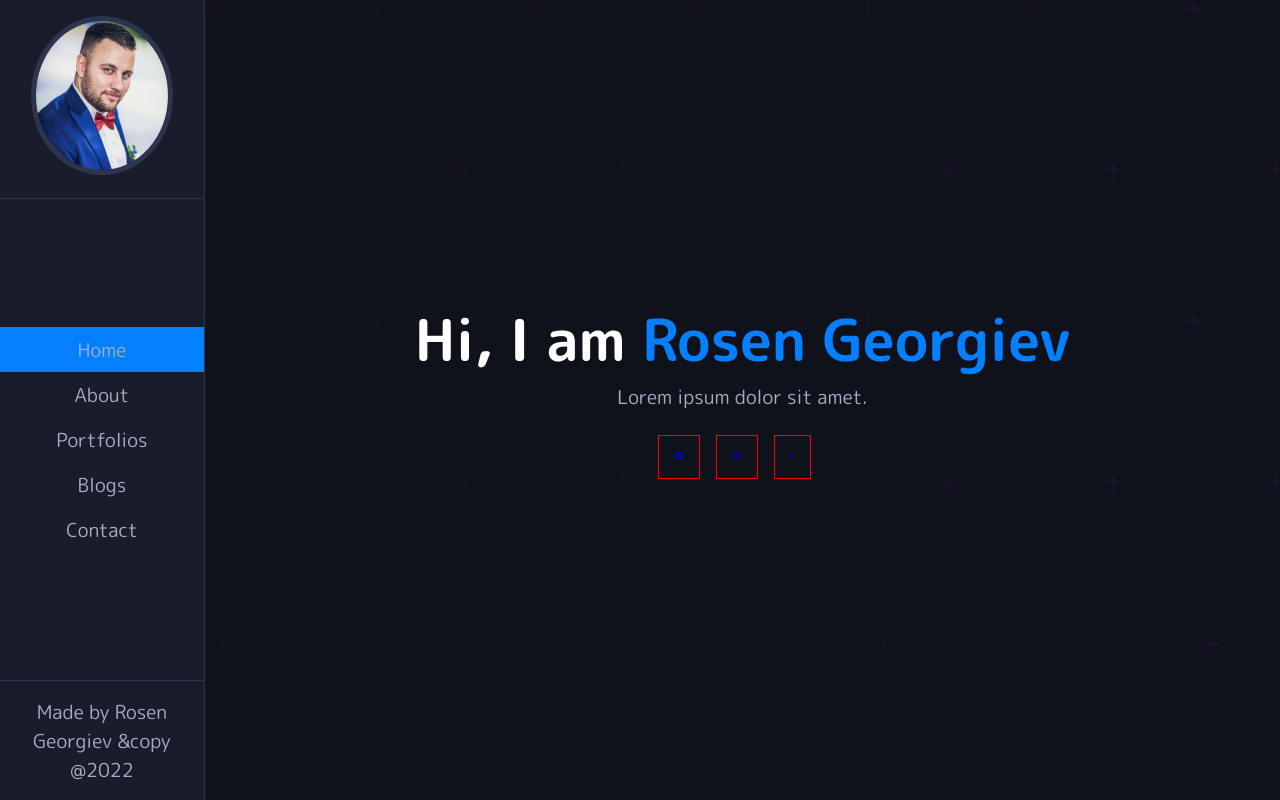
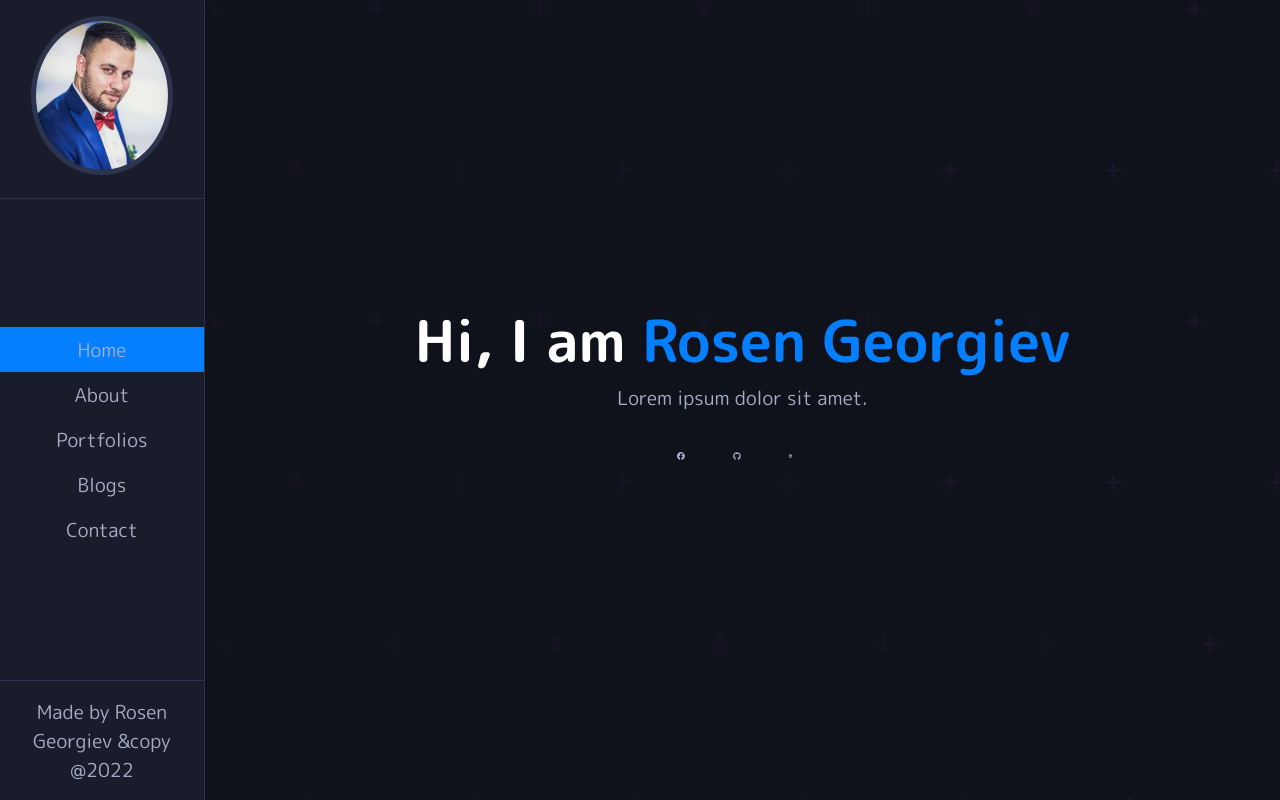
Before and after one commit to RosenGeorgievvv/portfolio-v.1, a React (Create React App) app: page / in a window 1280 px wide. Built offline with nearby package versions, Linux system fonts and the light colour scheme.

Commit message:
Homepage more style added

```diff
--- a/src/Pages/HomePage.js
+++ b/src/Pages/HomePage.js
@@ -19,13 +19,13 @@ function HomePage() {
                 </p>
                 <div className='icons'>
                     <Link className='icon-holder' to="">
-                        <FontAwesomeIcon icon={faFacebook} className="icon" />
+                        <FontAwesomeIcon icon={faFacebook} className="icon fb" />
                     </Link>
                     <Link className='icon-holder' to="">
-                        <FontAwesomeIcon icon={faGithub} className="icon" />
+                        <FontAwesomeIcon icon={faGithub} className="icon gh" />
                     </Link>
                     <Link className='icon-holder' to="">
-                        <FontAwesomeIcon icon={faLinkedin} className="icon" />
+                        <FontAwesomeIcon icon={faLinkedin} className="icon lkin" />
                     </Link>
                 </div>
             </header>
--- a/src/styles/typography.scss
+++ b/src/styles/typography.scss
@@ -23,10 +23,20 @@
     padding: 1.5rem 0;
     .icon-holder {
         margin-right: 1rem;
-        border: 1px solid red;
         .icon {
             font-size: 2.5rem;
             padding: 1rem;
+            color: #a4acc4;
+            transition: all 0.4s ease-in-out;
+        }
+        .lkin:hover {
+            color: rgb(64, 131, 240);
+        }
+        .fb:hover {
+            color: rgb(64, 131, 240);
+        }
+        .gh:hover {
+            color: rgb(26, 57, 70);
         }
     }
 }
```
